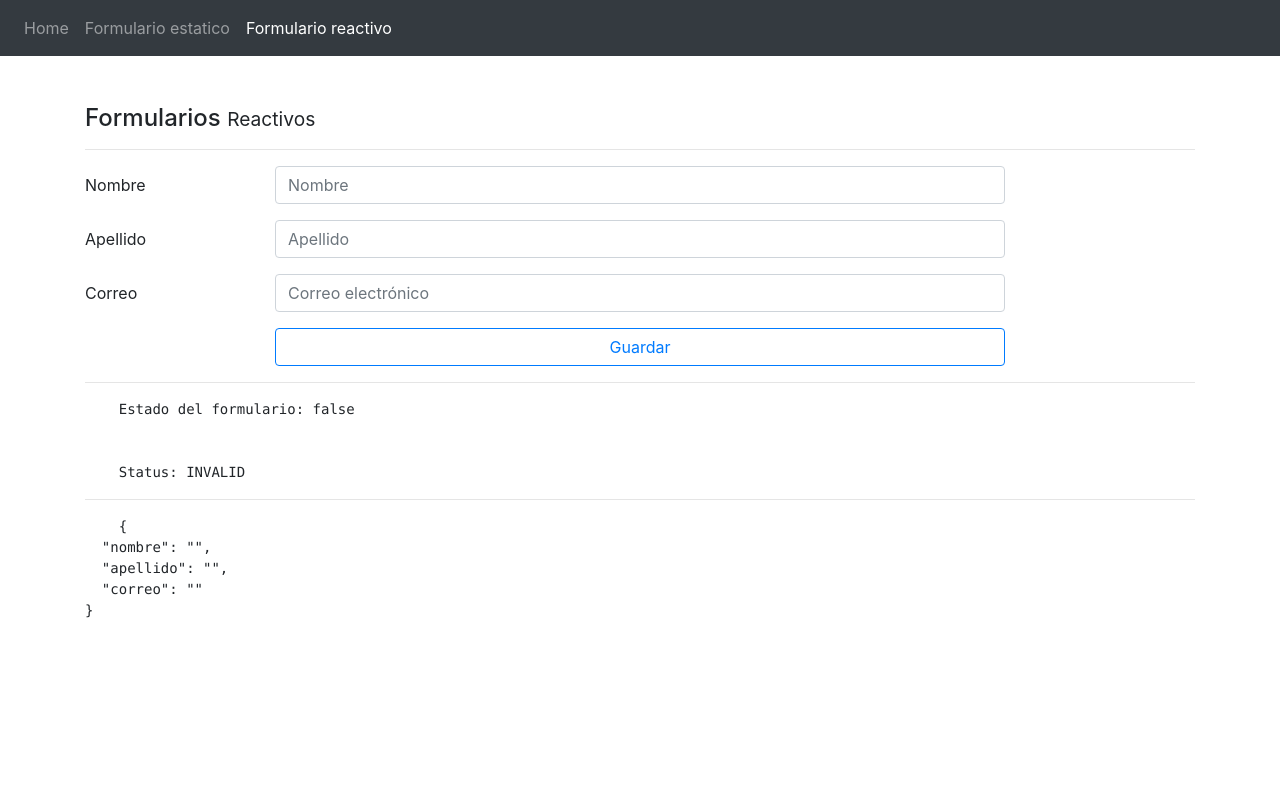
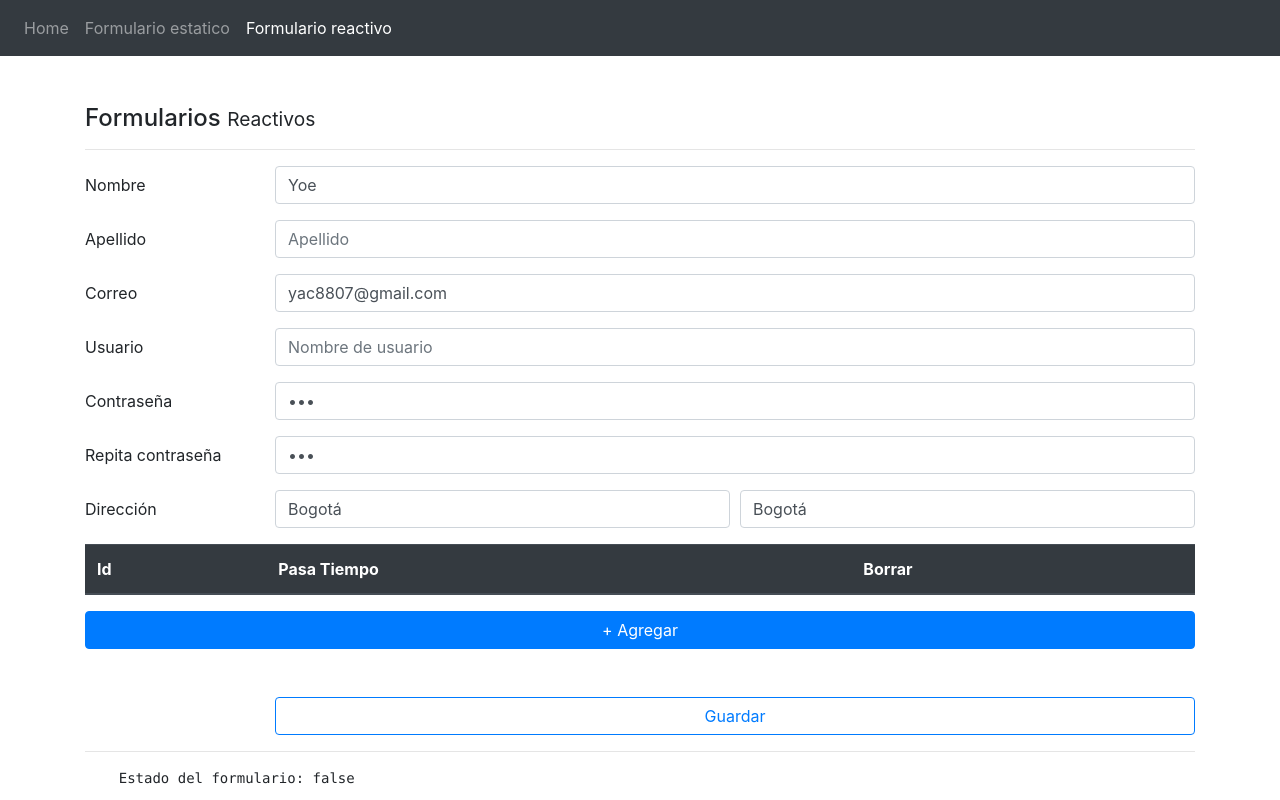
Before and after one commit to Yac-Mc/Formualrios, an Angular app in the folder formualrios/: page /reactive in a window 1280 px wide. Shown: the top 800 px of the page. Built offline with nearby package versions, Linux system fonts and the light colour scheme.

Commit message:
Se agregan validaciones sincronas y asincornas al formualrio. se agregan agrupaciones de campos entre otros

```diff
--- a/formualrios/src/app/components/pages/reactive/reactive.component.html
+++ b/formualrios/src/app/components/pages/reactive/reactive.component.html
@@ -4,7 +4,7 @@
     <div>
         <div class="form-group row">
             <label class="col-2 col-form-label">Nombre</label>
-            <div class="col-8">
+            <div class="col">
                 <input class="form-control" type="text" placeholder="Nombre" formControlName="nombre" [class.is-invalid]="getNoValido('nombre')">
                 <small class="text-danger" *ngIf="getNoValido('nombre')">Ingrese el nombre</small>
             </div>
@@ -12,24 +12,91 @@
 
         <div class="form-group row">
             <label class="col-2 col-form-label">Apellido</label>
-            <div class="col-8">
+            <div class="col">
                 <input class="form-control" type="text" placeholder="Apellido" formControlName="apellido" [class.is-invalid]="getNoValido('apellido')">
-                <small class="text-danger" *ngIf="getNoValido('apellido')">Ingrese el apellido</small>
+                <small class="text-danger" *ngIf="getNoValido('apellido')">Ingrese otro apellido</small>
             </div>
         </div>
     </div>
 
     <div class="form-group row">
         <label class="col-2 col-form-label">Correo</label>
-        <div class="col-8">
+        <div class="col">
             <input class="form-control" type="email" placeholder="Correo electrónico" formControlName="correo" [class.is-invalid]="getNoValido('correo')">
             <small class="text-danger" *ngIf="getNoValido('correo')">Ingrese correo valido</small>
         </div>
     </div>
 
     <div class="form-group row">
+        <label class="col-2 col-form-label">Usuario</label>
+        <div class="col">
+            <input class="form-control" type="text" placeholder="Nombre de usuario" formControlName="usuario" [class.is-invalid]="getNoValido('usuario')">
+            <small class="text-danger" *ngIf="getNoValido('usuario')">Nombre de usuario ya registrado</small>
+        </div>
+    </div>
+
+    <div class="form-group row">
+        <label class="col-2 col-form-label">Contraseña</label>
+        <div class="col">
+            <input class="form-control" type="password" placeholder="Contraseña" formControlName="password1" [class.is-invalid]="getNoValido('password1')">
+            <small class="text-danger" *ngIf="getNoValido('password1')">Contraseña no valida</small>
+        </div>
+    </div>
+
+    <div class="form-group row">
+        <label class="col-2 col-form-label">Repita contraseña</label>
+        <div class="col">
+            <input class="form-control" type="password" placeholder="Repita contraseña" formControlName="password2" [class.is-invalid]="getNoValido('password2')">
+            <small class="text-danger" *ngIf="getNoValido('password2')">Contraseña no valida</small>
+        </div>
+    </div>
+
+    <div class="form-group row" formGroupName="direccion">
+        <label class="col-2 col-form-label">Dirección</label>
+        <div class="form-row col">
+
+            <div class="col">
+                <input class="form-control" type="text" placeholder="Departamento" formControlName="departamento" [class.is-invalid]="getNoValido('direccion.departamento')">
+                <small class="text-danger" *ngIf="getNoValido('direccion.departamento')">Ingrese departamento</small>
+            </div>
+
+            <div class="col">
+                <input class="form-control" type="text" placeholder="Ciudad" formControlName="ciudad" [class.is-invalid]="getNoValido('direccion.ciudad')">
+                <small class="text-danger" *ngIf="getNoValido('direccion.ciudad')">Ingrese ciudad</small>
+            </div>
+
+        </div>
+    </div>
+
+    <div class="row">
+        <div class="col">
+            <table class="table">
+                <thead class="thead-dark">
+                    <tr>
+                        <th>Id</th>
+                        <th>Pasa Tiempo</th>
+                        <th>Borrar</th>
+                    </tr>
+                </thead>
+                <tbody formArrayName="pasaTiempos">
+                    <tr *ngFor="let pasaTiempos of getPasaTiempos.controls; let i = index">
+                        <td>{{i + 1}}</td>
+                        <td>
+                            <input class="form-control" type="text" [formControlName]="i">
+                        </td>
+                        <td>
+                            <button class="btn btn-danger" (click)="borrarPasaTiempo(i)">Borrar</button>
+                        </td>
+                    </tr>
+                </tbody>
+            </table>
+            <button class="btn btn-primary mt-3 mb-5 btn-block" type="button" (click)="agregarPasaTiempo()">+ Agregar</button>
+        </div>
+    </div>
+
+    <div class="form-group row">
         <label class="col-2 col-form-label">&nbsp;</label>
-        <div class="input-group col-md-8">
+        <div class="input-group col">
             <button type="submit" class="btn btn-outline-primary btn-block">Guardar</button>
         </div>
     </div>
--- a/formualrios/src/app/components/pages/reactive/reactive.component.ts
+++ b/formualrios/src/app/components/pages/reactive/reactive.component.ts
@@ -1,5 +1,7 @@
 import { Component, OnInit } from '@angular/core';
-import { FormGroup, FormBuilder, Validators } from '@angular/forms';
+import { FormGroup, FormBuilder, Validators, FormArray } from '@angular/forms';
+import { ValidadoresService } from '../../../services/validadores.service';
+import { THIS_EXPR } from '@angular/compiler/src/output/output_ast';
 
 @Component({
   selector: 'app-reactive',
@@ -10,23 +12,79 @@ export class ReactiveComponent implements OnInit {
 
   form: FormGroup;
 
-  constructor( private formBuilder: FormBuilder) {
+  constructor( private formBuilder: FormBuilder, private validadores: ValidadoresService) {
     this.crearFormulario();
+    this.cargarDataFormulario();
+    this.crearListeners();
   }
 
   ngOnInit(): void {
   }
 
   getNoValido(input: string) {
+
+    if (input === 'password2'){
+      const pass1 = this.form.get('password1').value;
+      const pass2 = this.form.get('password2').value;
+
+      return (pass1 === pass2 ) ? false : true;
+    }
     return this.form.get(input).invalid && this.form.get(input).touched;
+  }
+
+  get getPasaTiempos(){
+    return this.form.get('pasaTiempos') as FormArray;
   }
 
   crearFormulario(){
     this.form = this.formBuilder.group({
       nombre: ['', [Validators.required, Validators.minLength(3)]],
-      apellido: ['', [Validators.required, Validators.minLength(5)]],
-      correo: ['', [Validators.required, Validators.pattern('^[\\w-\\.]+@([\\w-]+\\.)+[\\w-]{2,4}$')]]
+      apellido: ['', [Validators.required, Validators.minLength(5), this.validadores.noCardenas]],
+      correo: ['', [Validators.required, Validators.pattern('^[\\w-\\.]+@([\\w-]+\\.)+[\\w-]{2,4}$')]],
+      usuario: ['', [Validators.required] , this.validadores.existeUsuario ],
+      password1: ['', [Validators.required]],
+      password2: ['', [Validators.required]],
+      direccion: this.formBuilder.group({
+        departamento: ['', [ Validators.required ]],
+        ciudad: ['', [ Validators.required ]]
+      }),
+      pasaTiempos: this.formBuilder.array([])
+    }, {
+      validators: [this.validadores.passwordsIguales('password1', 'password2')]
+    }
+    );
+  }
+
+  cargarDataFormulario(){
+    // this.form.setValue({
+    this.form.reset({
+      nombre: 'Yoe',
+      apellido: null,
+      correo: 'yac8807@gmail.com',
+      password1: '123',
+      password2: '123',
+      direccion: {
+        departamento: 'Bogotá',
+        ciudad: 'Bogotá'
+      }
     });
+  }
+
+  crearListeners(){
+
+    // this.form.valueChanges.subscribe( valor => console.log(valor));
+
+    // this.form.statusChanges.subscribe( status => console.log({status}) );
+
+    this.form.get('apellido').valueChanges.subscribe(console.log);
+  }
+
+  agregarPasaTiempo(){
+    this.getPasaTiempos.push(this.formBuilder.control(''));
+  }
+
+  borrarPasaTiempo(i: number){
+    this.getPasaTiempos.removeAt(i);
   }
 
   guardar(){
@@ -36,6 +94,8 @@ export class ReactiveComponent implements OnInit {
         control.markAllAsTouched();
       });
     }
+
+    // this.form.reset();
   }
 
 }
--- /dev/null
+++ b/formualrios/src/app/services/validadores.service.ts
@@ -0,0 +1,58 @@
+import { Injectable } from '@angular/core';
+import { FormControl, FormGroup } from '@angular/forms';
+import { Observable } from 'rxjs';
+import { resolve } from 'dns';
+import { rejects } from 'assert';
+
+interface ErrorValidate {
+  [s: string]: boolean
+}
+
+@Injectable({
+  providedIn: 'root'
+})
+export class ValidadoresService {
+
+  constructor() { }
+
+  noCardenas( control: FormControl): ErrorValidate {
+    if (control.value?.toLowerCase() === 'cardenas'){
+      return {
+        noCardenas: true
+      };
+    }
+
+    return null;
+  }
+
+  passwordsIguales(pass1Name: string, pass2Name: string){
+    return (formGroup: FormGroup) => {
+      const pass1Control = formGroup.controls[pass1Name];
+      const pass2Control = formGroup.controls[pass2Name];
+      if (pass1Control.value === pass2Control.value){
+        pass2Control.setErrors(null);
+      } else{
+        pass2Control.setErrors({noEsIgual: true});
+      }
+    };
+  }
+
+  existeUsuario(control: FormControl): Promise<ErrorValidate> | Observable<ErrorValidate> {
+
+    if (!control.value){
+      return Promise.resolve(null);
+    }
+
+    return new Promise( (resolve, reject) => {
+
+      setTimeout(() => {
+        if (control.value?.toLowerCase() === 'yac'){
+          resolve({existe: true});
+        } else{
+          resolve(null);
+        }
+      }, 3500);
+
+    });
+  }
+}
```
